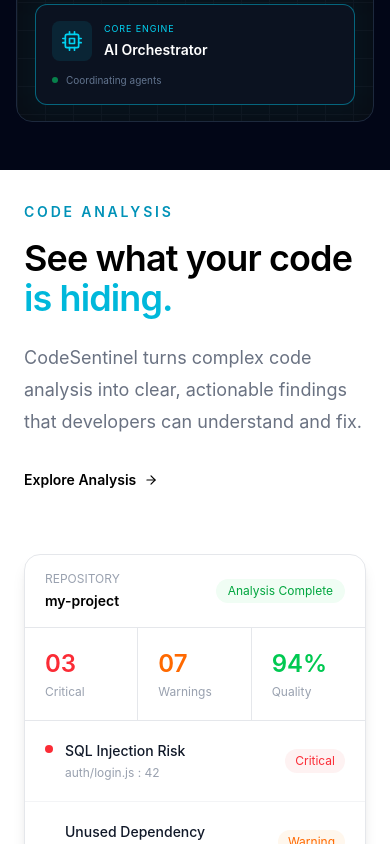
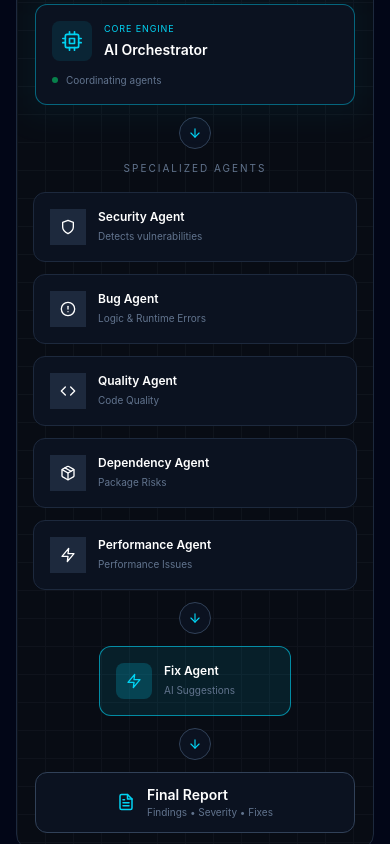
Before and after one commit to chaitanya-295/CodeSentinel-AI, a React (Vite) app in the folder client/: page / in a window 390 px wide. Shown: the part 2460-3304 px from the top of the page. Built offline with nearby package versions, Linux system fonts and the light colour scheme.

Commit message:
Update MultiAgentArchitecture mobile view with specialized agents, fix agent, and final report

```diff
--- a/client/src/components/landing/MultiAgentArchitecture.jsx
+++ b/client/src/components/landing/MultiAgentArchitecture.jsx
@@ -312,6 +312,82 @@ function MultiAgentArchitecture() {
                                     </div>
                                 </div>
                             </div>
+
+                            {/* Arrow */}
+                            <MobileArrow />
+
+                            {/* Agents */}
+                            <div className="w-full">
+
+                                <p className="text-center text-[10px] uppercase tracking-[0.2em] text-slate-500 mb-4">
+                                    Specialized Agents
+                                </p>
+
+                                <div className="grid grid-cols-1 sm:grid-cols-2 gap-3">
+
+                                    <AgentNode
+                                        icon={<FiShield />}
+                                        title="Security Agent"
+                                        text="Detects vulnerabilities"
+                                    />
+
+                                    <AgentNode
+                                        icon={<FiAlertCircle />}
+                                        title="Bug Agent"
+                                        text="Logic & Runtime Errors"
+                                    />
+
+                                    <AgentNode
+                                        icon={<FiCode />}
+                                        title="Quality Agent"
+                                        text="Code Quality"
+                                    />
+
+                                    <AgentNode
+                                        icon={<FiPackage />}
+                                        title="Dependency Agent"
+                                        text="Package Risks"
+                                    />
+
+                                    <AgentNode
+                                        icon={<FiZap />}
+                                        title="Performance Agent"
+                                        text="Performance Issues"
+                                    />
+
+                                </div>
+                            </div>
+
+                            {/* Arrow */}
+                            <MobileArrow />
+
+                            {/* Fix Agent */}
+                            <Node
+                                icon={<FiZap />}
+                                label="Fix Agent"
+                                sub="AI Suggestions"
+                                active
+                                small
+                            />
+
+                            {/* Arrow */}
+                            <MobileArrow />
+
+                            {/* Final Report */}
+                            <div className="w-full max-w-xs flex items-center justify-center gap-3 px-4 py-3 rounded-xl border border-slate-700 bg-[#0b1220]">
+
+                                <FiFileText className="text-cyan-400 text-lg shrink-0" />
+
+                                <div>
+                                    <p className="text-sm font-semibold">
+                                        Final Report
+                                    </p>
+
+                                    <p className="text-[10px] text-slate-500">
+                                        Findings • Severity • Fixes
+                                    </p>
+                                </div>
+                            </div>
                         </div>
                     </div>
                 </div>
```
